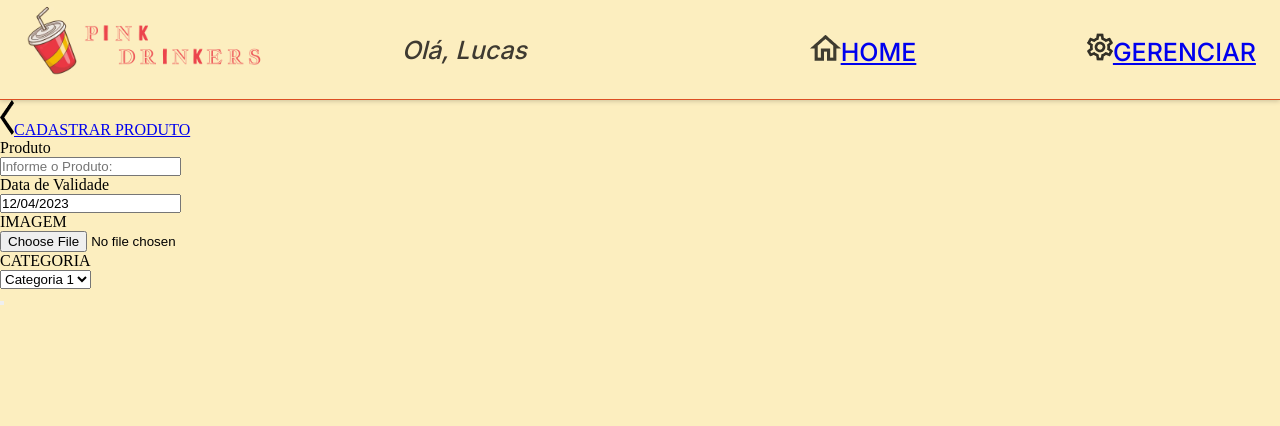
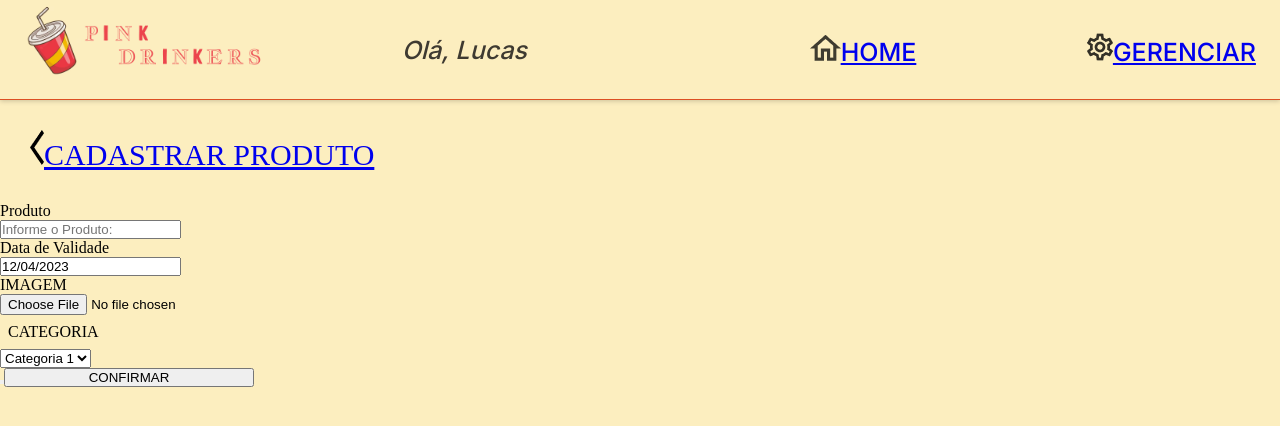
Before and after one commit to jparroj/PinkDrinkers-_PIN1, a React (Create React App) app in the folder views/: page /cadastro-produto in a window 1280 px wide. Shown: the top 426 px of the page. Built offline with nearby package versions, Linux system fonts and the light colour scheme; a web font is replaced by a local one.

Commit message:
alterações

```diff
--- a/views/src/components/CadastroProdutoPage/CadastroProduto.js
+++ b/views/src/components/CadastroProdutoPage/CadastroProduto.js
@@ -1,9 +1,10 @@
 import React, { useState } from 'react';
-
 import Header from '../Header/Header';
 import iconeVoltar from './iconeVoltar.png';
 import DatePicker from "react-datepicker";
 import "react-datepicker/dist/react-datepicker.css";
+import './CadastroProdutoStyle.css';
+
 
 
 function CadastroProduto() {
@@ -60,13 +61,13 @@ function CadastroProduto() {
             <div className='input-imagem'>
 
             </div>
-            <input type="file" accept="image/*" />
+            <input type="file" accept="image/*"  required/>
           </div>
           <div className='categoria-field-form'>
             <div className='label-categoria'>
               <label htmlFor="categoria">CATEGORIA</label>
             </div>
-            <select value={selectedOption} onChange={handleSelectChange}>
+            <select value={selectedOption} onChange={handleSelectChange}  required>
               <option value="opcao1">Categoria 1</option>
               <option value="opcao2">Categoria 2</option>
               <option value="opcao3">Categoria 3</option>
@@ -77,7 +78,7 @@ function CadastroProduto() {
             <button type="submit"
               className='btn-confirmar'>
              </button>
-
+             <input type="button" value="CONFIRMAR" className="confirmar-button"/>
           </div>
         </div>
       </form>
--- a/views/src/components/CadastroProdutoPage/CadastroProdutoStyle.css
+++ b/views/src/components/CadastroProdutoPage/CadastroProdutoStyle.css
@@ -1,3 +1,15 @@
 .title-cadastro-voltar {
 text-decoration: none;
+padding: 1em;
+box-sizing: border-box;
+font-size: 30px;
 }
+
+.confirmar-button{
+    position: relative;
+    width: 250px;
+}
+
+.label-categoria{
+    padding: 0.5em;
+}
```
